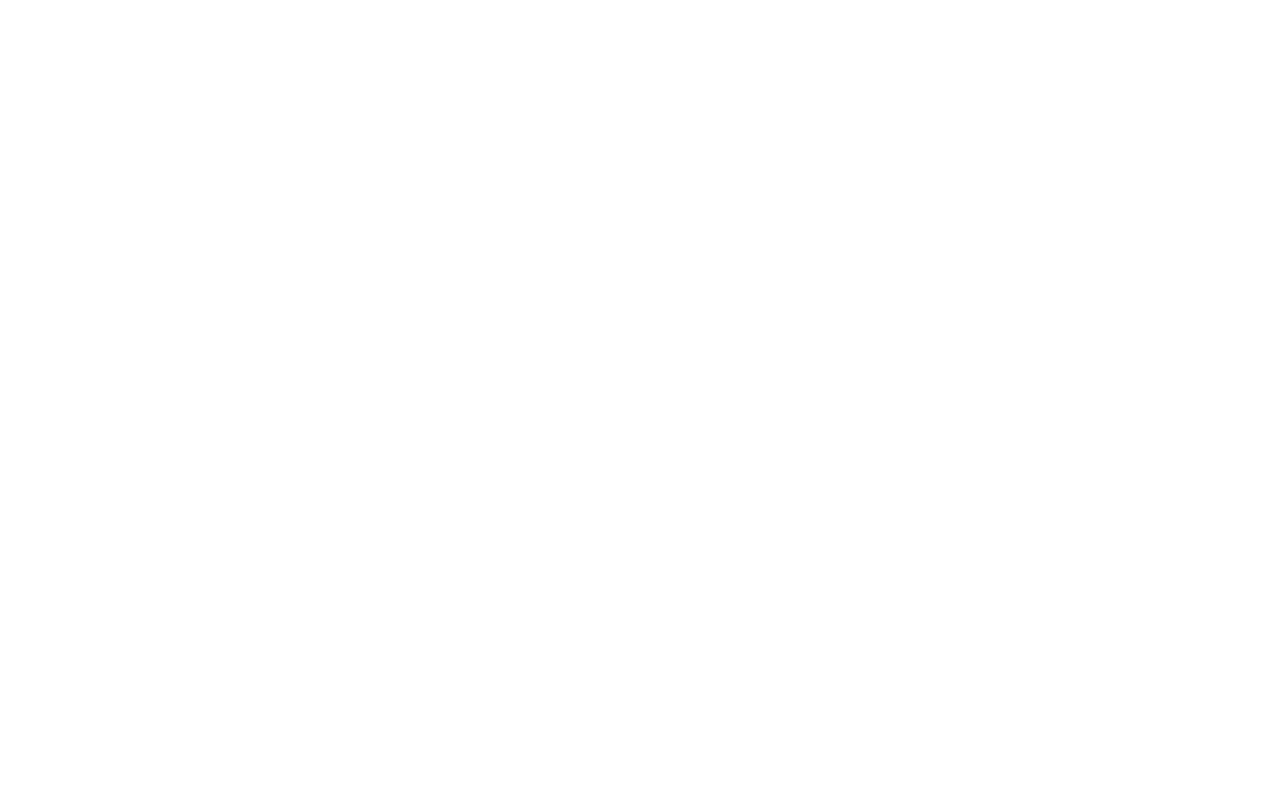
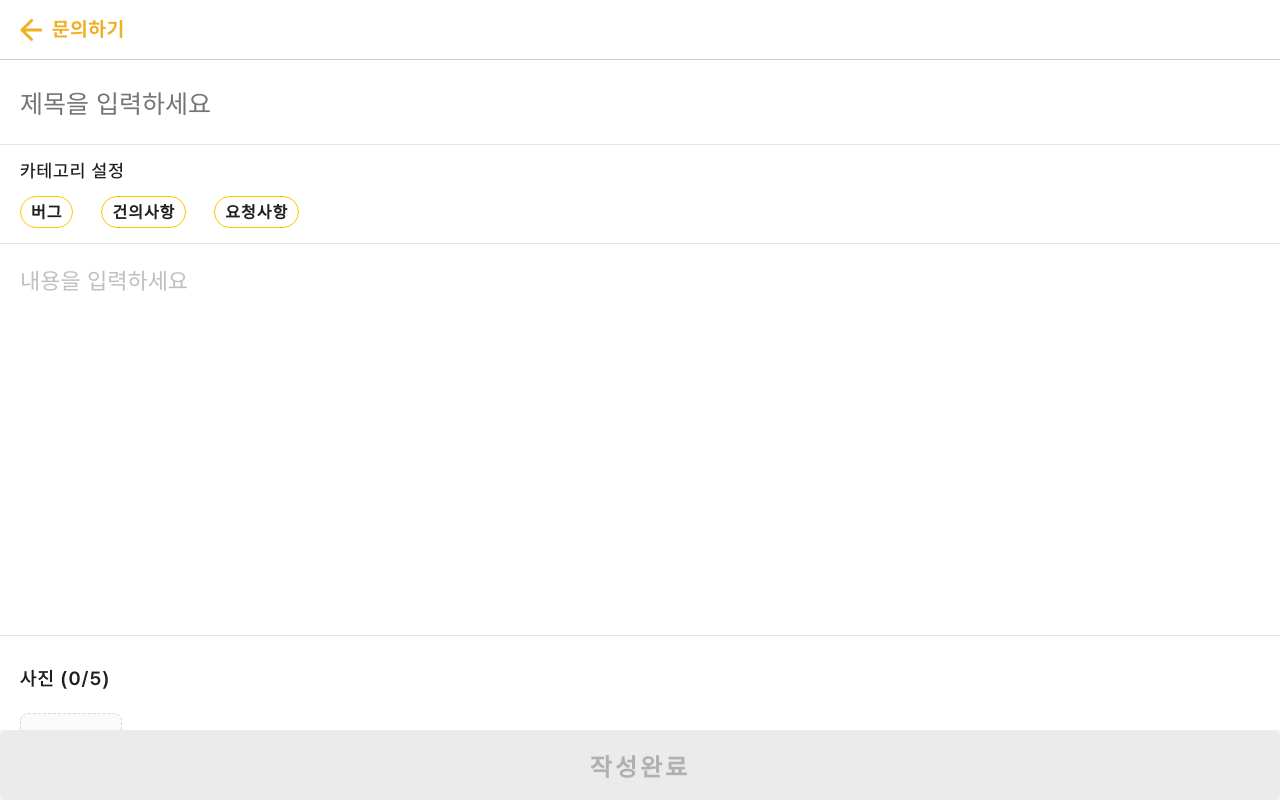
Before and after one commit to woonsango/timebank-front, a React (Create React App) app in the folder src/front-end/timepay-front/: page /qna/register in a window 1280 px wide. Before the commit this address had no page. Built offline with nearby package versions, Linux system fonts and the light colour scheme.

Commit message:
feat: 문의 작성 화면

```diff
--- a/src/front-end/timepay-front/src/App.tsx
+++ b/src/front-end/timepay-front/src/App.tsx
@@ -30,6 +30,11 @@
               path={PATH.Register_F}
               element={<PageRoutes.RegisterFreePage />}
             />
+            <Route path={PATH.Qna_List} element={<PageRoutes.QnaListPage />} />
+            <Route
+              path={PATH.Qna_Register}
+              element={<PageRoutes.QnaRegisterPage />}
+            />
           </Route>
         </Routes>
       </ConfigProvider>
--- a/src/front-end/timepay-front/src/components/register/TagSelect.tsx
+++ b/src/front-end/timepay-front/src/components/register/TagSelect.tsx
@@ -3,6 +3,7 @@
 import {
   selectedTagsServeState,
   selectedTagsRequestState,
+  selectedTagsQnaState,
 } from '../../states/register';
 
 const { CheckableTag } = Tag;
@@ -17,6 +18,7 @@
   '친목',
   '도와주세요',
 ];
+const tagsQnaData = ['버그', '건의사항', '요청사항'];
 
 export function TagServeSelect() {
   // Recoil state
@@ -99,3 +101,42 @@
     </Space>
   );
 }
+
+export function TagQnaSelect() {
+  // Recoil state
+  const [selectedTags, setSelectedTags] = useRecoilState(selectedTagsQnaState);
+
+  const handleTagChange = (tag: string, checked: boolean) => {
+    const nextSelectedTags = checked
+      ? [...selectedTags, tag]
+      : selectedTags.filter((t) => t !== tag);
+    setSelectedTags(nextSelectedTags);
+    console.log(`selected ${nextSelectedTags}`);
+  };
+
+  return (
+    <Space size={[0, 8]} wrap>
+      {tagsQnaData.map((tag) => (
+        <CheckableTag
+          key={tag}
+          checked={selectedTags.includes(tag)}
+          onChange={(checked) => handleTagChange(tag, checked)}
+          style={{
+            marginTop: '5px',
+            marginLeft: '20px',
+            paddingTop: '5px',
+            paddingBottom: '5px',
+            paddingLeft: '10px',
+            paddingRight: '10px',
+            borderRadius: '20px',
+            fontSize: '16px',
+            fontWeight: '600',
+            border: '1px solid #ffc700',
+          }}
+        >
+          {tag}
+        </CheckableTag>
+      ))}
+    </Space>
+  );
+}
--- /dev/null
+++ b/src/front-end/timepay-front/src/pages/QnaPage/QnaListPage.tsx
@@ -0,0 +1,4 @@
+const QnaListPage = () => {
+  return <p>조회화면</p>;
+};
+export default QnaListPage;
--- /dev/null
+++ b/src/front-end/timepay-front/src/pages/QnaPage/QnaRegisterPage.tsx
@@ -0,0 +1,99 @@
+import { Layout, Input, Button } from 'antd';
+import { useCallback, useState } from 'react';
+import { useNavigate, Link } from 'react-router-dom';
+import { PATH } from '../../utils/paths';
+import { ReactComponent as BackArrow } from '../../assets/images/icons/header-back-arrow.svg';
+import { cssMainHeaderStyle } from '../../components/MainHeader/MainHeader.styles';
+import {
+  cssPostPageStyle,
+  cssPostTitleInputStyle,
+  cssLineStyle,
+  cssPostContentInputStyle,
+  cssPostBtnStyle,
+  cssPostFooterStyle,
+} from '../RegisterPage/RegisterFreePage.style';
+import { TagQnaSelect } from '../../components/register/TagSelect';
+import ImageUpload from '../../components/register/ImageUpload';
+import { useRecoilState } from 'recoil';
+import { selectedTagsQnaState } from '../../states/register';
+
+const { Header, Content, Footer } = Layout;
+const { TextArea } = Input;
+
+const QnaRegisterPage = () => {
+  const [title, setTitle] = useState<string>('');
+  const [content, setContent] = useState<string>('');
+  // 태그
+  const [selectedTags, setSelectedTags] = useRecoilState(selectedTagsQnaState);
+
+  // 뒤로가기
+  const navigate = useNavigate();
+  const handleClickBack = useCallback(() => {
+    navigate(-1);
+  }, [navigate]);
+
+  // 버튼 활성화 관련
+  const isDisabled = !title || !content || !selectedTags[0];
+  const handleTitleChange = (event: React.ChangeEvent<HTMLInputElement>) => {
+    setTitle(event.target.value);
+  };
+  const handleContentChange = (
+    event: React.ChangeEvent<HTMLTextAreaElement>,
+  ) => {
+    setContent(event.target.value);
+  };
+  const handleSubmit = () => {
+    // 게시글 작성 완료 처리
+    console.log('문의글 등록');
+  };
+
+  //
+
+  return (
+    <Layout css={cssPostPageStyle}>
+      <div className="wrapper">
+        <Header css={cssMainHeaderStyle}>
+          <BackArrow onClick={handleClickBack} />
+          <span>문의하기</span>
+        </Header>
+        <Content style={{ paddingTop: 60 }}>
+          <input
+            css={cssPostTitleInputStyle}
+            placeholder="제목을 입력하세요"
+            maxLength={25}
+            value={title}
+            onChange={handleTitleChange}
+          />
+          <div css={cssLineStyle} />
+          <h6>카테고리 설정</h6>
+          <TagQnaSelect />
+          <div css={cssLineStyle} />
+          <TextArea
+            rows={10}
+            bordered={false}
+            style={{ resize: 'none' }}
+            css={cssPostContentInputStyle}
+            placeholder="내용을 입력하세요"
+            value={content}
+            onChange={handleContentChange}
+          />
+          <div css={cssLineStyle} />
+          <ImageUpload />
+        </Content>
+      </div>
+      <Footer css={cssPostFooterStyle}>
+        <Link to={PATH.HOME}>
+          <Button
+            css={cssPostBtnStyle}
+            onClick={handleSubmit}
+            disabled={isDisabled}
+          >
+            작성완료
+          </Button>
+        </Link>
+      </Footer>
+    </Layout>
+  );
+};
+
+export default QnaRegisterPage;
--- a/src/front-end/timepay-front/src/pages/index.ts
+++ b/src/front-end/timepay-front/src/pages/index.ts
@@ -4,6 +4,8 @@
 import RegisterFreePage from './RegisterPage/RegisterFreePage';
 import RegisterRequestPage from './RegisterPage/RegisterRequestPage';
 import RegisterServePage from './RegisterPage/RegisterServePage';
+import QnaListPage from './QnaPage/QnaListPage';
+import QnaRegisterPage from './QnaPage/QnaRegisterPage';
 
 const PageRoutes = {
   HomePage,
@@ -12,6 +14,8 @@
   RegisterFreePage,
   RegisterRequestPage,
   RegisterServePage,
+  QnaListPage,
+  QnaRegisterPage,
 };
 
 export default PageRoutes;
--- a/src/front-end/timepay-front/src/states/register.ts
+++ b/src/front-end/timepay-front/src/states/register.ts
@@ -19,6 +19,10 @@
   key: 'selectedTagsRequestState',
   default: [],
 });
+export const selectedTagsQnaState = atom<string[]>({
+  key: 'selectedTagsQnaState',
+  default: [],
+});
 
 // dateRange
 export type DateRange = [Date | null, Date | null];
--- a/src/front-end/timepay-front/src/utils/paths.ts
+++ b/src/front-end/timepay-front/src/utils/paths.ts
@@ -5,4 +5,6 @@
   Register_HR: '/register/help-request',
   Register_HS: '/register/help-serve',
   Register_F: '/register/free',
+  Qna_List: '/qna',
+  Qna_Register: 'qna/register',
 };
```
